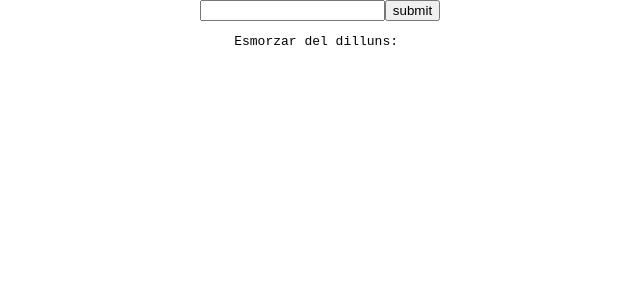
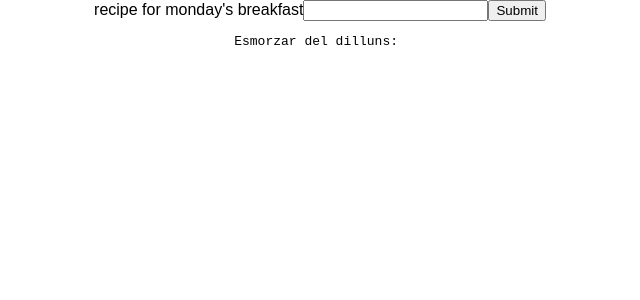
Before and after one commit to angelvinyals/Udacimeals2, a React (Create React App) app: page / in a window 1280 px wide. Shown: the top 300 px of the page, without its empty margins (320-960 px from the left). Built offline with nearby package versions, Linux system fonts and the light colour scheme.

Commit message:
react methods without react-reduc
changes to do an app for redux works without react-redux

```diff
--- a/package.json
+++ b/package.json
@@ -5,6 +5,7 @@
   "dependencies": {
     "react": "^16.2.0",
     "react-dom": "^16.2.0",
+    "react-redux": "^5.0.6",
     "react-scripts": "1.0.17"
   },
   "scripts": {
--- a/src/components/App/App.js
+++ b/src/components/App/App.js
@@ -4,13 +4,17 @@ import {addRecipe} from '../../actions'
 import './App.css';
 
 class App extends Component {
+
+
+
 	state ={
-		calendar: null
+		calendar: null,
+		inputValue: '',
+		value:''
 	}
 
 	componentDidMount(){
 		const {store} = this.props
-
 		store.subscribe(() =>{
 			this.setState(() => ({
 				calendar: store.getState()
@@ -20,15 +24,25 @@ class App extends Component {
 	}
 
 
-	submitFood =() =>{
-		this.props.store.dispatch(addRecipe({
+
+	handleChange = (event) =>{
+		this.setState({inputValue:  event.target.value})
+	}
+
+	submitFood = (e) =>{
+		const {store} = this.props
+		console.log(`event: ${e}`)
+		store.dispatch(addRecipe({
 			day: 'monday',
 			meal: 'breakfast',
 			recipe:{
-				label: this.input.value
+				label: this.state.inputValue
 			}
 		}))
-		this.input.value =''
+		this.setState({inputValue: ''})
+
+		e.preventDefault()
+
 	}
 
 	render() {
@@ -36,14 +50,14 @@ class App extends Component {
 				//console.log(this.props.store.dispatch(receiveComment('Redux is great!')));
 		return (
 		  <div className="App">
-		    <input
-		    	type='text'
-		    	ref={(input) => this.input = input}
-		    />
-		    <button
-		    	onClick={this.submitFood}>
-		    submit
-		    </button>
+		  	<form>
+			  <label>
+			    recipe for monday's breakfast
+			    <input type="text" value={this.state.inputValue} onChange={this.handleChange} />
+			  </label>
+			  <input type="submit"  onClick={this.submitFood} />
+			</form>
+
 		    <pre>
 		    	Esmorzar del dilluns: {this.state.calendar && this.state.calendar.monday.breakfast}
 		    </pre>
@@ -53,3 +67,18 @@ class App extends Component {
 }
 
 export default App;
+
+
+/*
+
+
+<input
+		    	type='text'
+		    	ref={(input) => this.input = input}
+		    />
+		    <button
+		    	onClick={this.submitFood}>
+		    submit
+		    </button>
+
+		    */
--- a/src/index.js
+++ b/src/index.js
@@ -4,6 +4,7 @@ import './index.css';
 import App from './components/App/App';
 import registerServiceWorker from './registerServiceWorker';
 import {createStore} from 'redux';
+import { Provider } from 'react-redux'
 import reducer from './reducers'
 
 const store = createStore(
```
